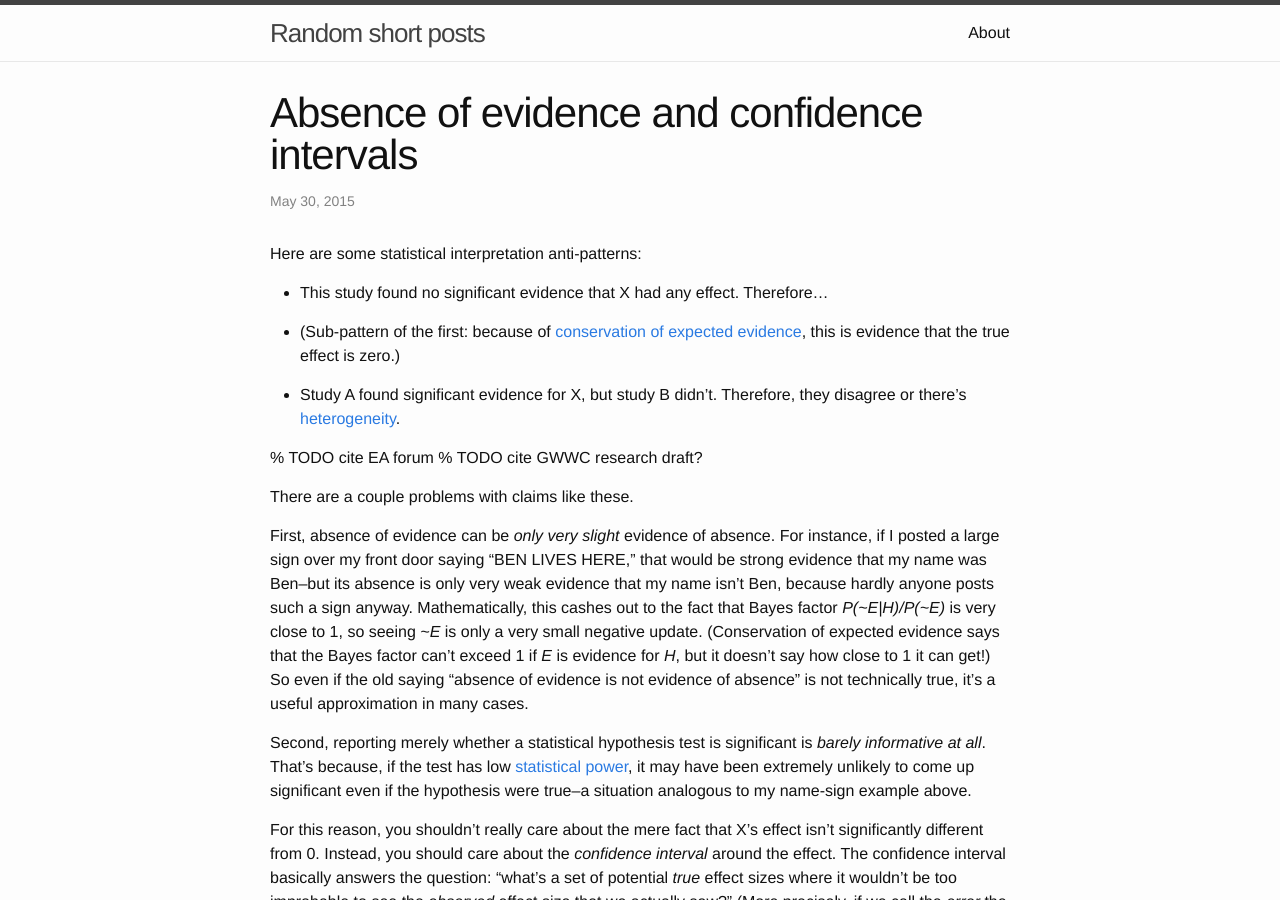
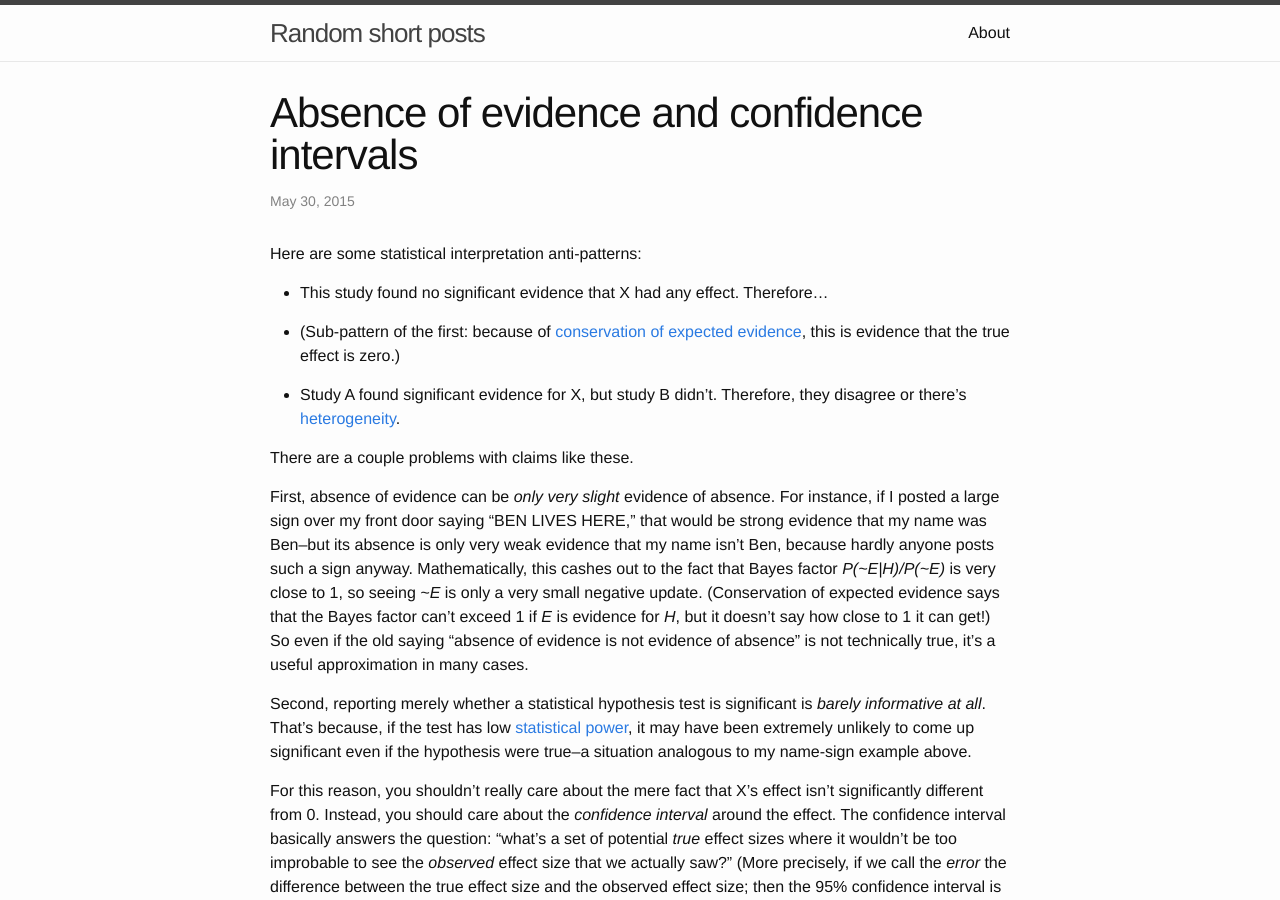
Before and after one commit to benkuhn/benkuhn.github.io, a Jekyll site: the page built from _posts/2015-05-30-ci.md, in a window 1280 px wide and 900 px high. Built offline with Jekyll 4.4.1, drawn with Linux system fonts in a browser that asks for light colours.

Commit message:
fix TODOs

```diff
--- a/_posts/2015-05-30-ci.md
+++ b/_posts/2015-05-30-ci.md
@@ -10,9 +10,6 @@ Here are some statistical interpretation anti-patterns:
 - (Sub-pattern of the first: because of [conservation of expected evidence](http://lesswrong.com/lw/ii/conservation_of_expected_evidence/), this is evidence that the true effect is zero.)
 
 - Study A found significant evidence for X, but study B didn't. Therefore, they disagree or there's [heterogeneity](http://en.wikipedia.org/wiki/Study_heterogeneity).
-
-% TODO cite EA forum
-% TODO cite GWWC research draft?
 
 There are a couple problems with claims like these.
 
```
